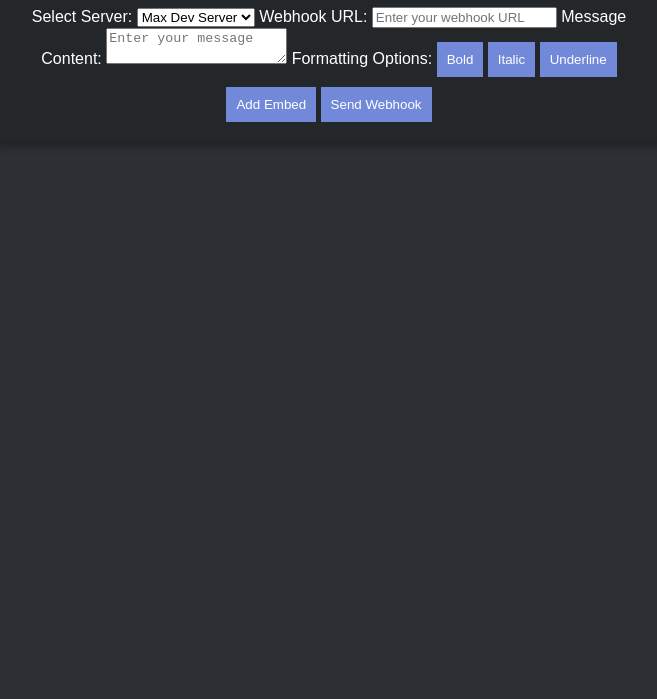
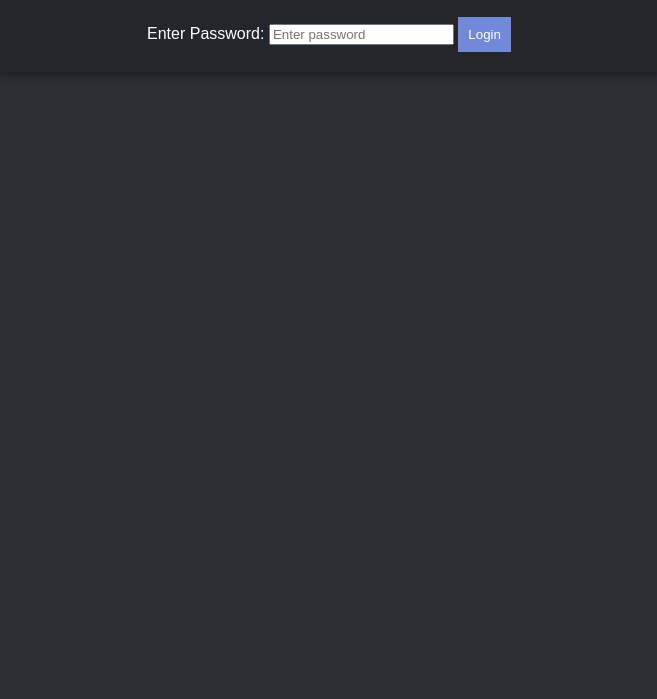
Before and after one commit to MaxYT5184/Dis-Project-192034, a plain HTML site: page index.html in a window 1280 px wide. Shown: the part 101-800 px from the top of the page, without its empty margins (311-968 px from the left). Drawn offline with Linux system fonts and the light colour scheme.

Commit message:
Update index.html

```diff
--- a/index.html
+++ b/index.html
@@ -10,28 +10,30 @@
     <div class="container">
         <h1>Webhook Message Builder</h1>
 
+        <label for="password">Enter Password:</label>
+        <input type="password" id="password" placeholder="Enter password">
+        <button onclick="authenticate()">Login</button>
+
+        <div id="builder" style="display: none;">
             <label for="server-select">Select Server:</label>
             <select id="server-select">
                 <option value="1362193917759590551">Max Dev Server</option>
                 <option value="1100631355571834922">Stephen Server</option>
             </select>
+            <button onclick="pinServer()">Pin Server</button>
 
             <label for="webhook-url">Webhook URL:</label>
-        <input type="text" id="webhook-url" placeholder="Enter your webhook URL">
+            <input type="text" id="webhook-url" placeholder="Webhook URL will auto-load">
 
             <label for="message-content">Message Content:</label>
             <textarea id="message-content" placeholder="Enter your message"></textarea>
-
-        <label>Formatting Options:</label>
-        <button onclick="formatText('bold')">Bold</button>
-        <button onclick="formatText('italic')">Italic</button>
-        <button onclick="formatText('underline')">Underline</button>
 
             <button id="add-embed">Add Embed</button>
             <button id="send-webhook">Send Webhook</button>
 
             <div id="preview"></div>
         </div>
+    </div>
 
     <script src="script.js"></script>
 </body>
```
Lines whose indentation alone changed are shown as unchanged.
